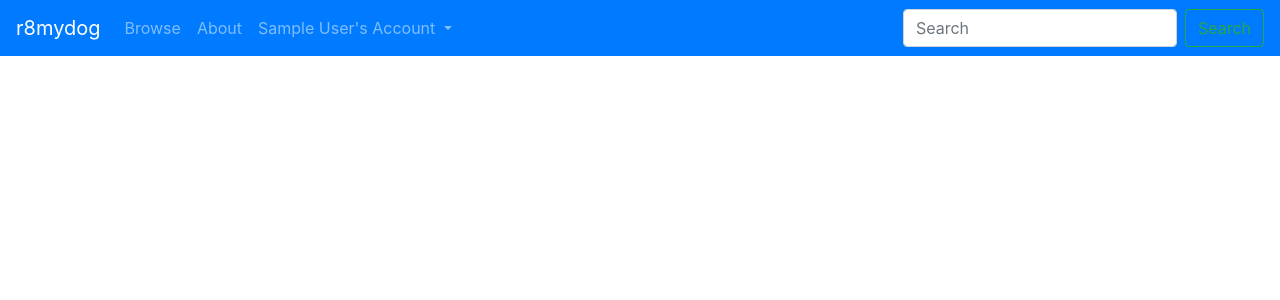
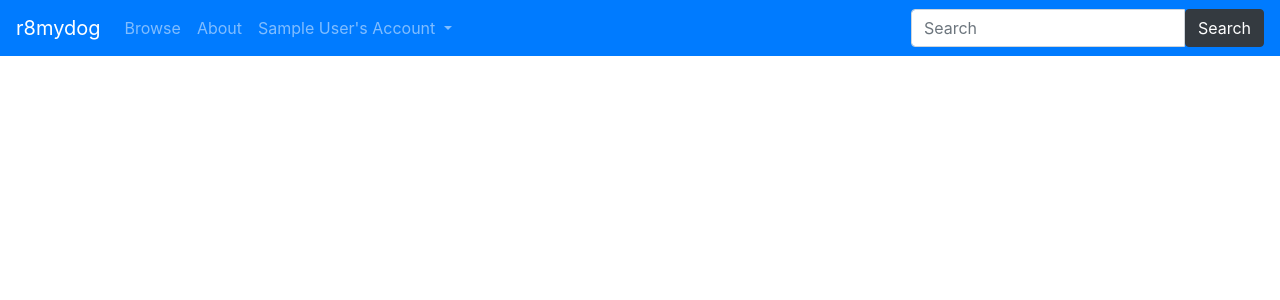
Before and after one commit to msawatzky75/r8mydog, a PHP site: page /about/index.php in a window 1280 px wide. Shown: the top 300 px of the page. Run offline with PHP 8.4, Linux system fonts and the light colour scheme; the visitor is signed in with stand-in values (Sample User, id 1); some libraries are stand-ins or nearby versions.

Commit message:
Updated nav forms

```diff
--- a/r8mydog/snippet/header.php
+++ b/r8mydog/snippet/header.php
@@ -16,23 +16,26 @@ if ($_SESSION)
 	</div>
 </li>';
 	$form =
-	'<form class="form-inline my-2 my-lg-0 hidden-sm-down" action="/search" method="get">
-		 <input class="form-control mr-sm-2" type="text" placeholder="Search">
-		 <button class="btn btn-outline-success my-2 my-sm-0" type="submit">Search</button>
-	 </form>';
+'<form class="form-inline d-none d-lg-block" action="/search" method="get">
+	<div class="input-group">
+		<input type="text" class="form-control" name="search" placeholder="Search">
+		<button type="submit" class="btn btn-dark">Search</button>
+	</div>
+</form>';
 }
 else
 {
 	$links[2] = '<a class="nav-link" href="/register">Register</a>';
 	$links[3] = '<a class="nav-link" href="/login">Log In</a>';
 	$form =
-	'<form class="form-inline hidden-sm-down" action="/login" method="post">
+'<form class="form-inline d-none d-lg-block" action="/login" method="post">
 	<div class="input-group">
 		<input type="email" class="form-control" name="email" placeholder="Email">
 		<input type="password" class="form-control" name="password" placeholder="Password">
+		<input type="hidden" name="src" value="nav">
 		<button type="submit" class="btn btn-dark">Log in</button>
 	</div>
-	</form>';
+</form>';
 }
 ?>
 <nav class="navbar navbar-expand-lg bg-primary navbar-dark">
```
